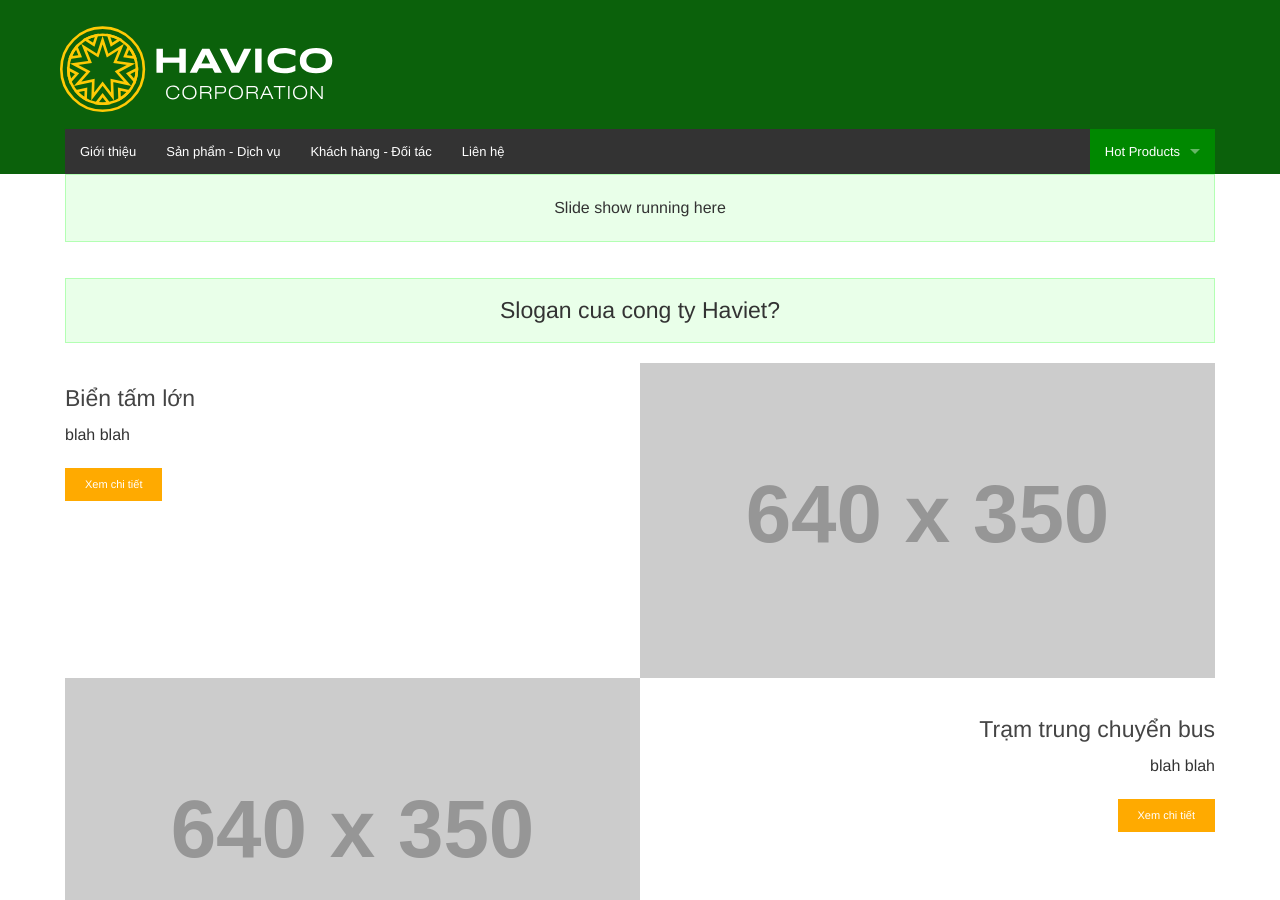
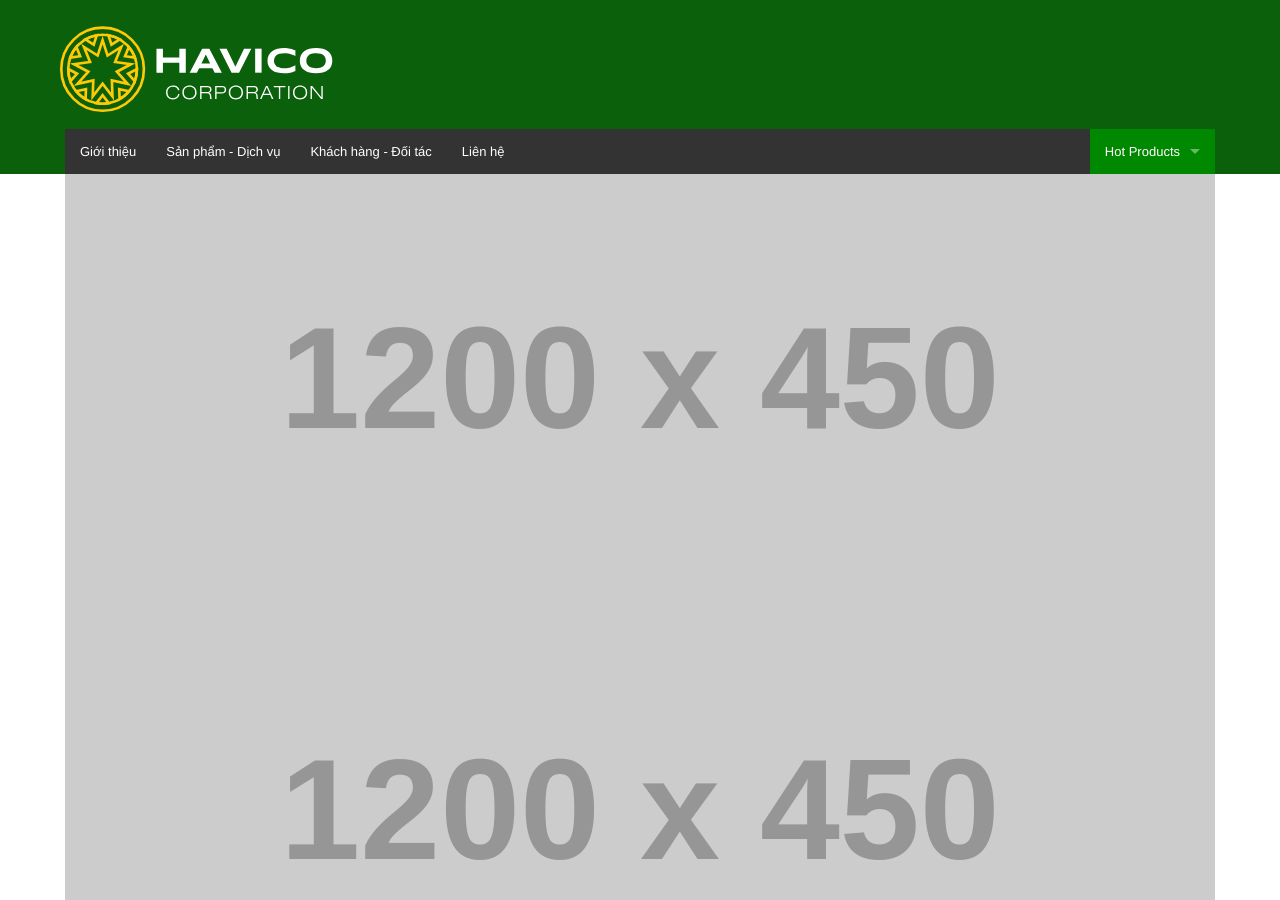
Before and after one commit to haviet/static-on-foundation, a Jekyll site: the page built from index.html, in a window 1280 px wide and 900 px high. Built offline with Jekyll 4.4.1, drawn with Linux system fonts in a browser that asks for light colours; nearby versions of some CDN libraries.

Commit message:
Update index.html

```diff
--- a/index.html
+++ b/index.html
@@ -3,7 +3,11 @@ layout: default
 ---
 <div class="row show-for-medium-up">
 	<div class="columns">
-    <p class="callout panel text-centered">Slide show running here</p>
+		<div class="home-slide">
+		  <div><img src="http://placehold.it/1200x450" /></div>
+		  <div><img src="http://placehold.it/1200x450" /></div>
+		  <div><img src="http://placehold.it/1200x450" /></div>
+		</div>
 	</div>
 </div>
 <!-- <div class="row show-for-medium-up">
```
